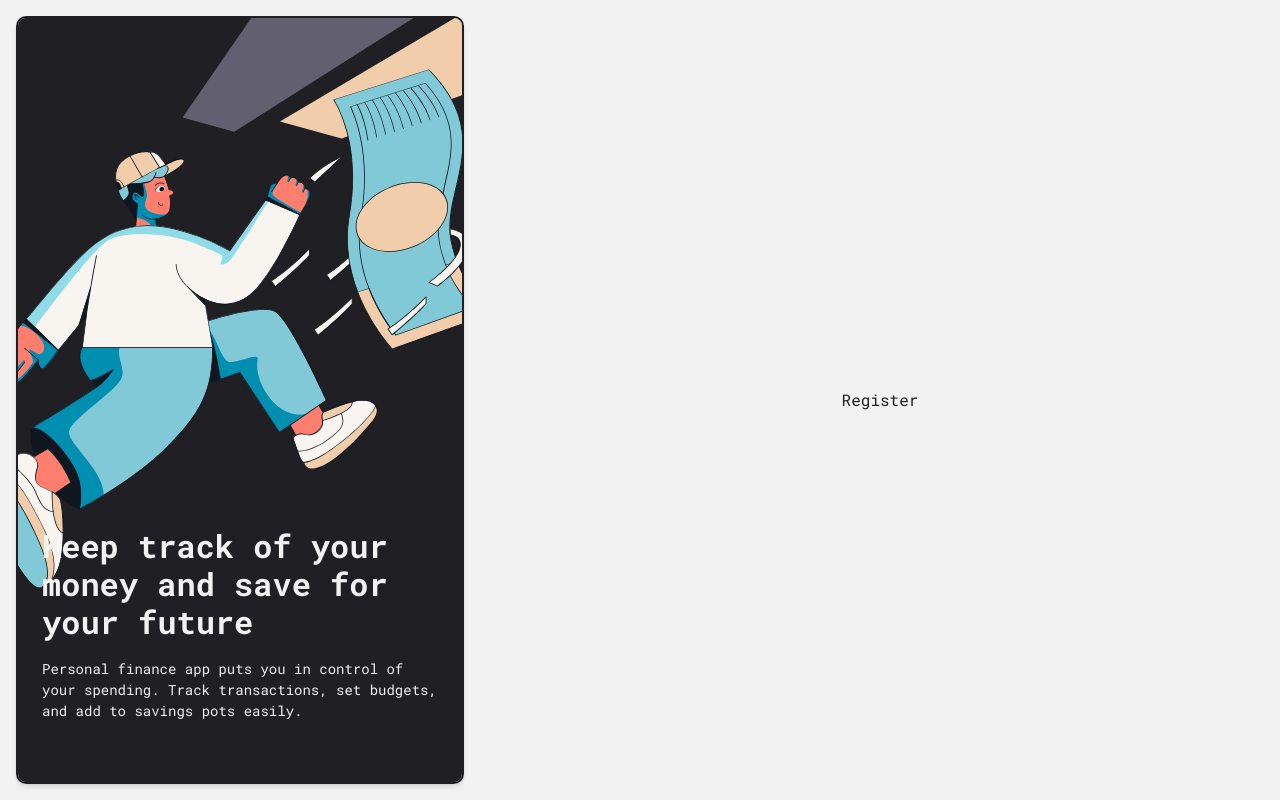
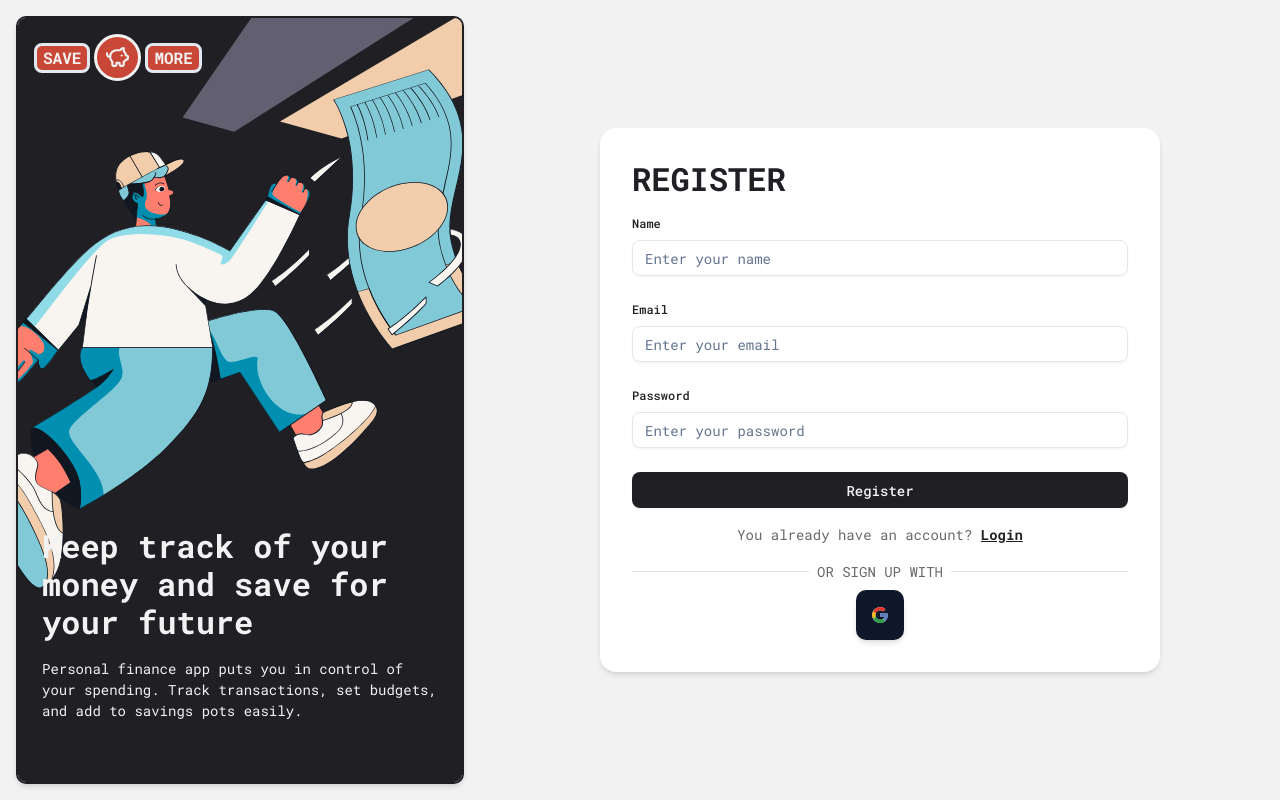
Before and after one commit to inancciftci/savemore, a Next.js app: page /register in a window 1280 px wide. Built offline with nearby package versions, Linux system fonts and the light colour scheme.

Commit message:
Implement Signup Form

```diff
--- a/app/(auth)/layout.tsx
+++ b/app/(auth)/layout.tsx
@@ -1,10 +1,12 @@
+import { PiggyBank } from "lucide-react";
 import Image from "next/image";
+import Link from "next/link";
 import React from "react";
 
 const AuthLayout = ({ children }: Readonly<{ children: React.ReactNode }>) => {
   return (
-    <div className="grid grid-cols-[minmax(0,480px)_1fr] min-h-[100vh]">
-      <div className="p-4">
+    <div className="grid grid-cols-[minmax(0,480px)_1fr] max-md:grid-cols-1 min-h-[100vh]">
+      <div className="p-4 max-md:hidden">
         <div className="rounded-lg shadow-md overflow-hidden h-[100%] border-2 border-grey-900 dark:border-grey-100 relative">
           <Image
             src={"/illustration-authentication.svg"}
@@ -21,7 +23,27 @@ const AuthLayout = ({ children }: Readonly<{ children: React.ReactNode }>) => {
               transactions, set budgets, and add to savings pots easily.
             </p>
           </div>
+          <Link
+            href={"/"}
+            className="cursor-pointer flex items-center gap-1 absolute top-[1rem] left-[1rem]"
+          >
+            <span className="font-bold rounded-md uppercase border-3 px-1.5 bg-red dark:bg-grey-100 text-grey-100 dark:text-red">
+              save
+            </span>
+            <div className="border-3 border-grey-100  flex items-center p-2 justify-center text-grey-100 bg-red rounded-full">
+              <PiggyBank size={25} />
+            </div>
+
+            <span className="font-bold rounded-md uppercase border-3 px-1.5 bg-red dark:bg-grey-100 text-grey-100 dark:text-red">
+              more
+            </span>
+          </Link>
         </div>
+      </div>
+      <div className="hidden absolute max-md:block top-0 p-4 bg-grey-900 dark:bg-grey-100 w-[100%] left-[50%] translate-x-[-50%]">
+        <h1 className="text-h1 text-center text-grey-100 dark:text-grey-900">
+          SAVEMORE
+        </h1>
       </div>
       <div className="flex items-center justify-center">{children}</div>
     </div>
--- a/app/(auth)/register/page.tsx
+++ b/app/(auth)/register/page.tsx
@@ -1,7 +1,13 @@
+import SignUpForm from "@/components/forms/SignUpForm";
 import React from "react";
 
 const page = () => {
-  return <div>Register</div>;
+  return (
+    <div className="flex flex-col gap-4 text-grey-900 shadow-md bg-white p-8 max-w-[560px] w-[80%] rounded-2xl">
+      <h1 className="text-h1 uppercase ">Register</h1>
+      <SignUpForm />
+    </div>
+  );
 };
 
 export default page;
--- /dev/null
+++ b/components/forms/SignUpForm.tsx
@@ -0,0 +1,121 @@
+"use client";
+import React from "react";
+import { Form, FormControl, FormField, FormItem, FormLabel } from "../ui/form";
+import { useForm } from "react-hook-form";
+import { z } from "zod";
+import { RegisterFormSchema } from "@/utils/validations";
+import { zodResolver } from "@hookform/resolvers/zod";
+import { Input } from "../ui/input";
+import { Button } from "../ui/button";
+import Link from "next/link";
+
+const SignUpForm = () => {
+  const form = useForm<z.infer<typeof RegisterFormSchema>>({
+    resolver: zodResolver(RegisterFormSchema),
+    defaultValues: {
+      name: "",
+      email: "",
+      password: "",
+    },
+  });
+  return (
+    <Form {...form}>
+      <form className="space-y-6">
+        <FormField
+          control={form.control}
+          name="name"
+          render={({ field }) => (
+            <FormItem>
+              <FormLabel className="text-grey-900 text-[12px]">Name</FormLabel>
+              <FormControl>
+                <Input
+                  className="dark:bg-grey-100"
+                  placeholder="Enter your name"
+                  required
+                  {...field}
+                />
+              </FormControl>
+            </FormItem>
+          )}
+        />
+        <FormField
+          control={form.control}
+          name="email"
+          render={({ field }) => (
+            <FormItem>
+              <FormLabel className="text-grey-900 text-[12px]">Email</FormLabel>
+              <FormControl>
+                <Input
+                  className="dark:bg-grey-100"
+                  placeholder="Enter your email"
+                  required
+                  type="email"
+                  {...field}
+                />
+              </FormControl>
+            </FormItem>
+          )}
+        />
+        <FormField
+          control={form.control}
+          name="password"
+          render={({ field }) => (
+            <FormItem>
+              <FormLabel className="text-grey-900 text-[12px]">
+                Password
+              </FormLabel>
+              <FormControl>
+                <Input
+                  className="dark:bg-grey-100"
+                  placeholder="Enter your password"
+                  required
+                  {...field}
+                />
+              </FormControl>
+            </FormItem>
+          )}
+        />
+        <Button className="w-full bg-grey-900 text-grey-100">Register</Button>
+      </form>
+      <p className="text-grey-500 text-sm text-center">
+        You already have an account?{" "}
+        <Link href={"/login"} className="text-grey-900 font-bold underline">
+          Login
+        </Link>
+      </p>
+      <div className="flex items-center w-full gap-2">
+        <div className="h-[1px] flex-1 bg-grey-500 opacity-[.2]"></div>
+        <span className="text-grey-500 text-sm">OR SIGN UP WITH</span>
+        <div className="h-[1px] flex-1 bg-grey-500 opacity-[.2]"></div>
+      </div>
+      <Button className="dark:hover:bg-grey-900 mt-[-0.5rem] dark:hover:text-grey-100 cursor-pointer flex items-center h-[50px] mx-auto rounded-lg shadow-md  p-4">
+        <div>
+          <svg viewBox="0 0 128 128">
+            <path
+              fill="#fff"
+              d="M44.59 4.21a63.28 63.28 0 004.33 120.9 67.6 67.6 0 0032.36.35 57.13 57.13 0 0025.9-13.46 57.44 57.44 0 0016-26.26 74.33 74.33 0 001.61-33.58H65.27v24.69h34.47a29.72 29.72 0 01-12.66 19.52 36.16 36.16 0 01-13.93 5.5 41.29 41.29 0 01-15.1 0A37.16 37.16 0 0144 95.74a39.3 39.3 0 01-14.5-19.42 38.31 38.31 0 010-24.63 39.25 39.25 0 019.18-14.91A37.17 37.17 0 0176.13 27a34.28 34.28 0 0113.64 8q5.83-5.8 11.64-11.63c2-2.09 4.18-4.08 6.15-6.22A61.22 61.22 0 0087.2 4.59a64 64 0 00-42.61-.38z"
+            ></path>
+            <path
+              fill="#e33629"
+              d="M44.59 4.21a64 64 0 0142.61.37 61.22 61.22 0 0120.35 12.62c-2 2.14-4.11 4.14-6.15 6.22Q95.58 29.23 89.77 35a34.28 34.28 0 00-13.64-8 37.17 37.17 0 00-37.46 9.74 39.25 39.25 0 00-9.18 14.91L8.76 35.6A63.53 63.53 0 0144.59 4.21z"
+            ></path>
+            <path
+              fill="#f8bd00"
+              d="M3.26 51.5a62.93 62.93 0 015.5-15.9l20.73 16.09a38.31 38.31 0 000 24.63q-10.36 8-20.73 16.08a63.33 63.33 0 01-5.5-40.9z"
+            ></path>
+            <path
+              fill="#587dbd"
+              d="M65.27 52.15h59.52a74.33 74.33 0 01-1.61 33.58 57.44 57.44 0 01-16 26.26c-6.69-5.22-13.41-10.4-20.1-15.62a29.72 29.72 0 0012.66-19.54H65.27c-.01-8.22 0-16.45 0-24.68z"
+            ></path>
+            <path
+              fill="#319f43"
+              d="M8.75 92.4q10.37-8 20.73-16.08A39.3 39.3 0 0044 95.74a37.16 37.16 0 0014.08 6.08 41.29 41.29 0 0015.1 0 36.16 36.16 0 0013.93-5.5c6.69 5.22 13.41 10.4 20.1 15.62a57.13 57.13 0 01-25.9 13.47 67.6 67.6 0 01-32.36-.35 63 63 0 01-23-11.59A63.73 63.73 0 018.75 92.4z"
+            ></path>
+          </svg>
+        </div>
+      </Button>
+    </Form>
+  );
+};
+
+export default SignUpForm;
--- a/utils/validations.ts
+++ b/utils/validations.ts
@@ -10,3 +10,17 @@ export const LoginFormSchema = z.object({
     .min(6, { message: "Password must be at least 6 characters long." })
     .max(100, { message: "Password cannot exceed 100 characters." }),
 });
+
+export const RegisterFormSchema = z.object({
+  name: z
+    .string()
+    .min(2, { message: "Name must be at least 2 characters long." }),
+  email: z
+    .string()
+    .min(1, { message: "Email is required" })
+    .email({ message: "Please provide a valid email address" }),
+  password: z
+    .string()
+    .min(6, { message: "Password must be at least 6 characters long." })
+    .max(100, { message: "Password cannot exceed 100 characters." }),
+});
```
